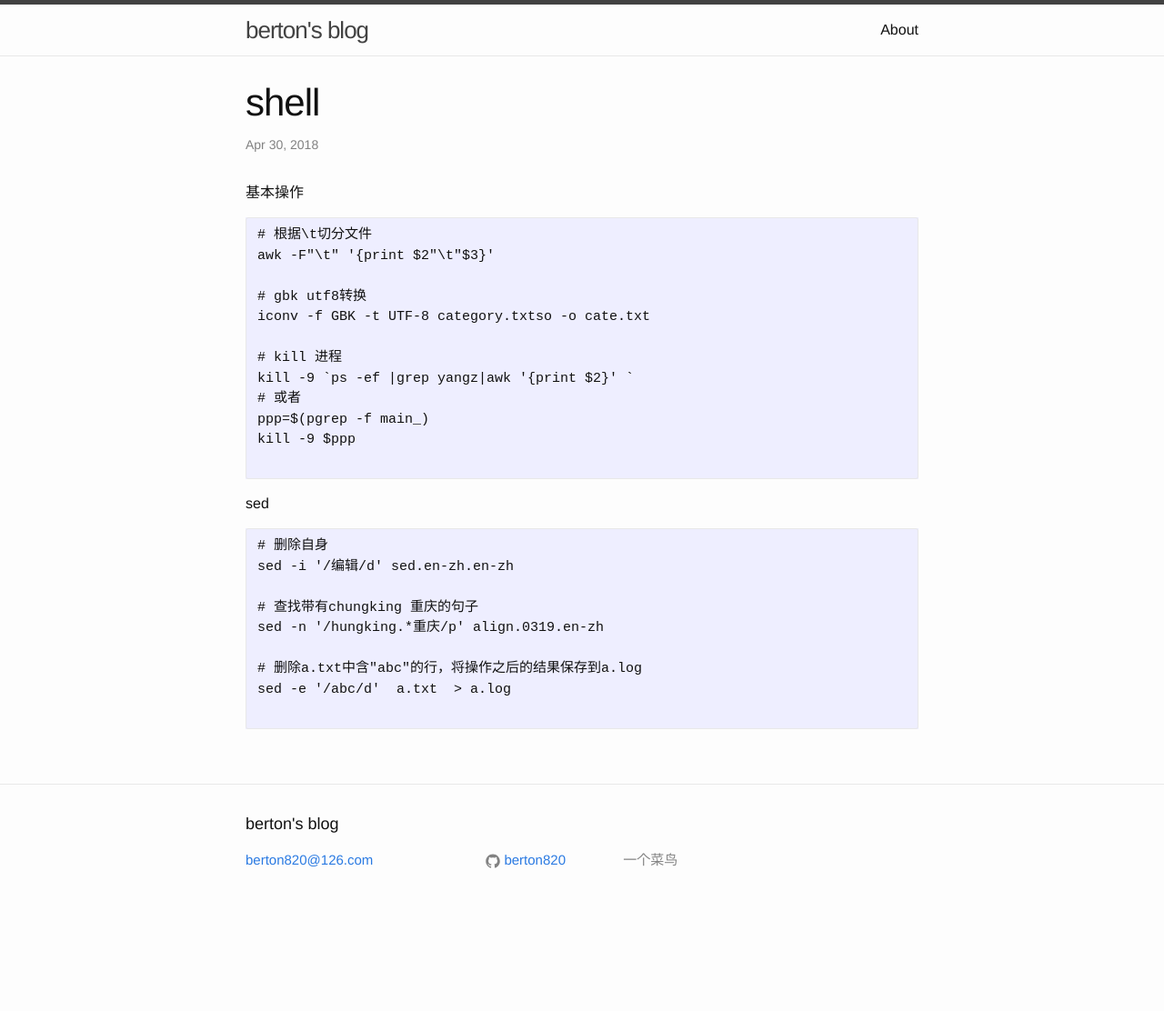
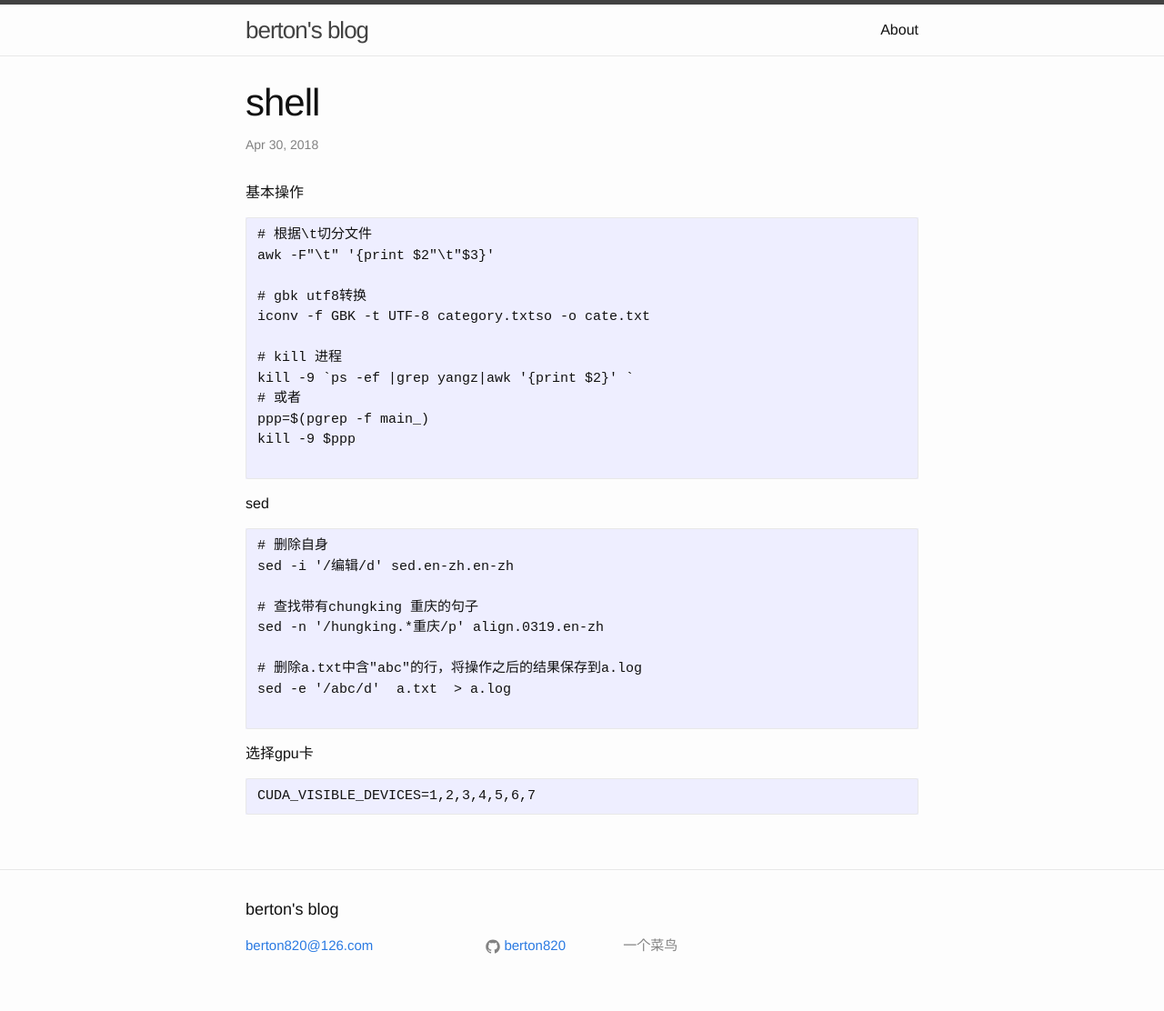
Before and after one commit to berton820/berton820.github.io, a Jekyll site: the page built from _posts/2019-6-30-shell.markdown, in a window 1280 px wide. Shown: the whole page at 91% size. Built offline with Jekyll 4.4.1, drawn with Linux system fonts in a browser that asks for light colours; before the commit the page ends 1017 px from its top, so only the background shows below that.

Commit message:
2019年 7月22日 星期一 18时31分02秒 CST

````diff
--- a/_posts/2019-6-30-shell.markdown
+++ b/_posts/2019-6-30-shell.markdown
@@ -33,3 +33,8 @@ sed -n '/hungking.*重庆/p' align.0319.en-zh
 sed -e '/abc/d'  a.txt  > a.log
 
 ```
+
+选择gpu卡
+```
+CUDA_VISIBLE_DEVICES=1,2,3,4,5,6,7
+```
````
